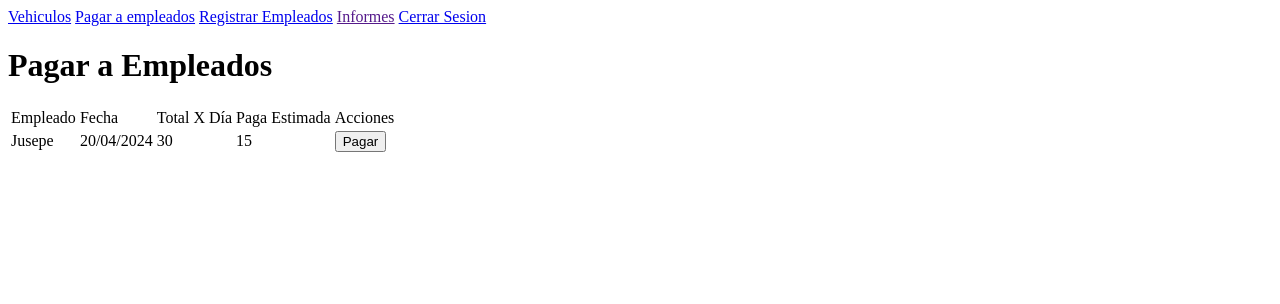
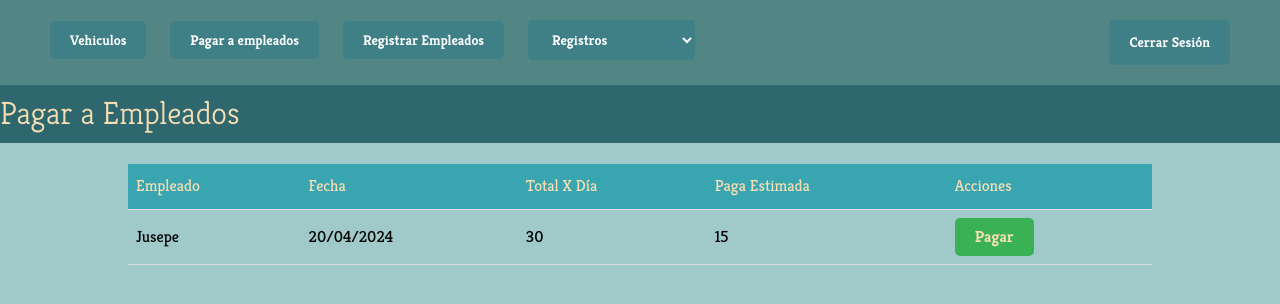
Before and after one commit to Alfredowo/AutolavadoInc, a PHP site: page /pagarempleados in a window 1280 px wide. Shown: the top 304 px of the page. Run offline with PHP 8.4, Linux system fonts and the light colour scheme; some libraries are stand-ins or nearby versions.

Commit message:
La mayor parte del Frontend

```diff
--- /dev/null
+++ b/Autolavado/css/style.css
@@ -0,0 +1,247 @@
+/* GLOBALES */
+html {
+    font-size: 62.5%;
+    box-sizing: border-box;
+}
+*, *:before, *:after {
+    box-sizing: inherit;
+}
+body {
+    background-color: #A0CACA;
+    font-family: 'Kreon', sans-serif;
+    font-size: 1.6rem;
+    line-height: 1.8;
+}
+p {
+    color: black;
+    font-size: 2rem;
+}
+.contenedor {
+    width: 95%;
+    max-width: 120rem;
+    margin: 0 auto;
+}
+
+a {
+    text-decoration: none;
+}
+
+img,
+picture {
+    width: 100%;
+    display: block;
+}
+
+h1, h2, h3 {
+    font-family: 'Kreon', sans-serif;
+    margin: calc(5rem / 2) 0;
+    font-weight: 300;
+    text-align: center;
+
+}
+
+h1 {
+    font-size: 3.8rem;
+}
+h2 {
+    font-size: 3.4rem;
+}
+h3 {
+    font-size: 3rem;
+}
+h4 {
+    font-size: 2.6rem;
+}
+.header {
+    background-color: #528685;
+    padding: 1rem 0 1rem 0;
+}
+.barra {
+    display: flex;
+    flex-direction: column;
+    align-items: center;
+    padding: 1.3rem;
+}
+.contenido-header {
+    display: flex;
+    flex-direction: column;
+    justify-content: space-between;
+
+    h1 {
+        text-align: left;
+        color: #FFFFFF;
+        font-weight: 700;
+        line-height: 2;
+        max-width: 60rem;
+    }
+}
+.barra {
+    display: flex;
+    flex-direction: column;
+    align-items: center;
+    padding-top: 3rem;
+}
+/* Login */
+.form {
+    display: flex;
+    flex-direction: column;
+    justify-content: center;
+    align-items: center;
+}
+.center_fondo {
+    display: flex;
+    justify-content: center;
+    align-items: center;
+}
+.fondo {
+    width: 400px;
+    height: 500px;
+    background: #DCECE5;
+    border: 2px solid rgba(255,255,255,.5);
+    border-radius: 20px;
+    box-shadow: 0 0 30px rgba(0,0,0,.5);
+    margin-top: 5rem;
+    display: flex;
+    justify-content: center;
+    align-items: center;
+}
+.fondo .contenedor-form {
+    width: 100%;
+    padding: 30px;
+}
+.contenedor-form h2 {
+    font-size: 3.5rem;
+    text-align: center;
+    font-weight: 400;
+    margin: 0 0 40px 0;
+
+}
+.contenedor-input {
+    width: 100%;
+    height: 50%;
+    text-align: center;
+    margin: 0 0 15px 0;
+}
+.contenedor-input label {
+    font-size: 2.5rem;
+    font-weight: 400;
+    pointer-events: none;
+}
+.contenedor-input input{
+    width: 100%;
+    height: 100%;
+    border: none;
+    outline: none;
+    font-size: 1em;
+    padding: .8rem;
+    border-radius: 1.5rem;
+    margin: 1.5rem auto;
+}
+.btn-login {
+    background: #778DA8;
+    width: auto;
+    height: 45px;
+    border: none;
+    border-radius: 1.3rem;
+    cursor: pointer;
+    font-size: 2.5rem;
+    font-weight: 400;
+    color: #FFFFFF;
+    margin: 20px 0;
+    padding-left: 3rem;
+    padding-right: 3rem;
+}
+/* Fin del login */
+/* Inicio de la navbar del admin*/
+.exit
+{
+    float: right;
+}
+.options
+{
+    background-color: #609FA5;
+}
+.buttonss {
+    background-color: #3F7F86;
+    color: white;
+    font-size: 14px;
+    font-weight: bold;
+    padding: 10px 20px;
+    border: none;
+    border-radius: 5px;
+    cursor: pointer;
+    margin: 10px;
+    transition: background-color 0.3s ease;
+}
+.buttonss:hover {
+    background-color: #2C6268;
+}
+/*fin navbar*/
+/*Titulos facheros*/
+.titulochido {
+    background-color: #2E676D;
+    color: wheat;
+    margin-top: 0;
+    font-family: 'Kreon', sans-serif;
+    font-weight: 150;
+    text-align: left;
+    clear: left; /* Esto evita que otros elementos se coloquen a su lado */
+}
+/*fin*/
+/*Tablas*/
+.butonpago
+{
+   background-color: #39B154;
+   color: wheat;
+   font-weight: bold;
+   padding: 10px 20px;
+   border: none;
+   border-radius: 5px;
+   cursor: pointer;
+}
+.butonimprimir
+{
+   background-color: #b13939;
+   color: wheat;
+   font-weight: bold;
+   padding: 10px 20px;
+   border: none;
+   border-radius: 5px;
+   float: right;
+   cursor: pointer;
+}
+.tabletitulos
+{
+    background: #39A5B1;
+    color: wheat;
+}
+.table {
+    width: 100%;
+    border-collapse: collapse;
+}
+.table-container {
+    margin: 0 auto; /* Esto centrará el contenedor horizontalmente */
+    width: 80%; /* Ajusta el ancho del contenedor según sea necesario */
+  }
+/* Estilos de las celdas de encabezado */
+.table th {
+    background-color: #3F7F86;
+    color: white;
+    font-weight: bold;
+    padding: 10px;
+    text-align: left;
+}
+
+/* Estilos de las celdas de datos */
+.table td {
+    padding: 8px;
+    border-bottom: 1px solid #ddd; /* Línea de separación entre filas */
+}
+/* Estilos alternados para filas */
+.table tr:nth-child(even) {
+    background-color: #f2f2f2;
+}
+/* Estilos para el hover sobre las filas */
+.table tr:hover {
+    background-color: #9bafbe;
+}
--- a/Autolavado/view/cobros.view.php
+++ b/Autolavado/view/cobros.view.php
@@ -1,5 +1,5 @@
 <main>
-    <h1>Registro Clientes Antendidos</h1>
+    <h1 class="titulochido">Registro Clientes Antendidos</h1>
     <form action="">
         <fieldset>
             <label for="empleado">Empleado</label>
--- a/Autolavado/view/masterpage/masterpage.default.viewadmin.php
+++ b/Autolavado/view/masterpage/masterpage.default.viewadmin.php
@@ -3,16 +3,31 @@
 <head>
   <title>Autolavado</title>
   <meta charset="utf=8">
+  <link rel="stylesheet" type="text/css" href="css/style.css">
+  <link rel="stylesheet" type="text/css" href="css/normalize.css">
+  <link rel="preconnect" href="https://fonts.googleapis.com">
+<link rel="preconnect" href="https://fonts.gstatic.com" crossorigin>
+<link href="https://fonts.googleapis.com/css2?family=Kreon:wght@300..700&display=swap" rel="stylesheet">
+  <script src="dist/js/bootstrap.min.js"></script>
+  <script src="jquery/jquery.min.js"></script>
 </head>
 <body>
-  <div>
-    <nav>
-      <a href="vehiculos">Vehiculos</a>
-      <a href="pagarempleados">Pagar a empleados</a>
-      <a href="empleados">Registrar Empleados</a>
-      <a href="">Informes</a>
-      <a href="home">Cerrar Sesion</a>
+  <header class="header">
+  <div class="contenedor contenido-header">
+    <nav class="">
+      <a class="buttonss" href="vehiculos">Vehiculos</a>
+      <a class="buttonss" href="pagarempleados">Pagar a empleados</a>
+      <a class="buttonss" href="empleados">Registrar Empleados</a>
+        <select class="buttonss" onchange="window.location.href=this.value">
+          <option class="options" value="#" selected>Registros</option>
+          <option class="options" value="empleadodia">Empleado del día</option>
+          <option class="options" value="clientesatendidos">Clientes atendidos</option>
+          <option class="options" value="pagos">Pagos Diarios</option>
+        </select>
+      <a class="exit buttonss" href="home">Cerrar Sesión</a>
     </nav>
+    </div>
+    </header>
   </div>
   <div><?php echo $view_content; ?></div>
 </body>
--- a/Autolavado/view/pagarempleados.view.php
+++ b/Autolavado/view/pagarempleados.view.php
@@ -1,13 +1,13 @@
-<h1>Pagar a Empleados</h1>
-<div>
-    <table>
+<h1 class="titulochido">Pagar a Empleados</h1>
+<div class="table-container">
+    <table class="table">
         <thead>
             <tr>
-                <td>Empleado</td>
-                <td>Fecha</td>
-                <td>Total X Día</td>
-                <td>Paga Estimada</td>
-                <td>Acciones</td>
+                <td class="tabletitulos">Empleado</td>
+                <td class="tabletitulos">Fecha</td>
+                <td class="tabletitulos">Total X Día</td>
+                <td class="tabletitulos">Paga Estimada</td>
+                <td class="tabletitulos">Acciones</td>
             </tr>
         </thead>
 
@@ -19,7 +19,7 @@
                 <td>15</td>
                 <td>
                     <form action="" method="post">
-                        <button>Pagar</button>
+                        <button class="butonpago">Pagar</button>
                     </form>
                 </td>
             </tr>
```
Also changed, not shown: Autolavado/view/clientesatendidos.view.php (+10 -16 lines), Autolavado/view/empleadodia.view.php (+7 -12 lines), Autolavado/view/empleados.view.php (+18 -9 lines), Autolavado/view/login.view.php (+7 -9 lines), Autolavado/view/masterpage/masterpage.default.viewlogin.php (+12 -0 lines), Autolavado/view/pagos.view.php (+6 -10 lines), Autolavado/view/vehiculos.view.php (+6 -10 lines), Autolavado/css/normalize.css (added).
